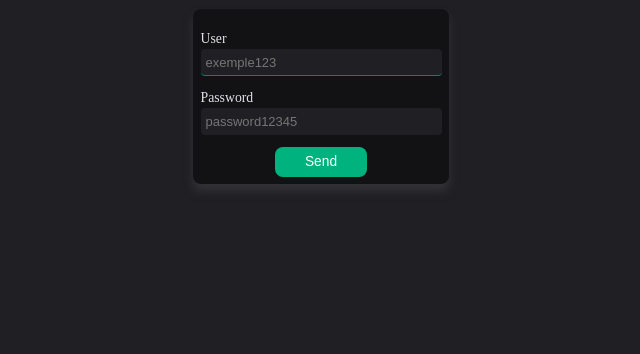
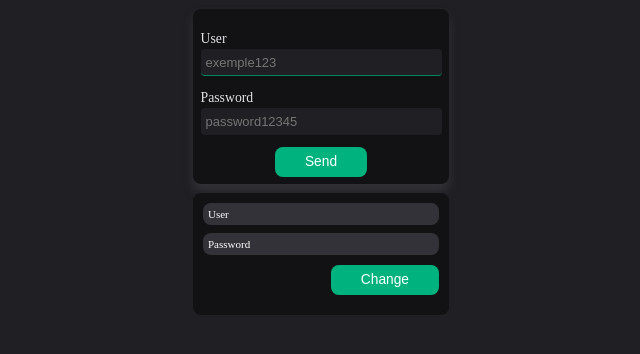
Before and after one commit to cauealb/projects-React, a React (Vite) app in the folder 03-form/: page / in a window 1280 px wide. Shown: the top 354 px of the page, without its empty margins (319-959 px from the left). Built offline with nearby package versions, Linux system fonts and the light colour scheme.

Commit message:
Finalizando o componente reutilizavel da lista de login

```diff
--- a/03-form/src/App.jsx
+++ b/03-form/src/App.jsx
@@ -2,6 +2,7 @@ import { GlobalCSS } from "../globalCSS";
 import { ThemeProvider } from "styled-components";
 import { DefaultStyledTheme } from "./theme/DefaultStyled";
 import { Form } from "./Components/Form/Form";
+import { List } from "./Components/List/ListLogin";
 
 function App() {
 
@@ -9,7 +10,7 @@ function App() {
     <>
       <ThemeProvider theme={DefaultStyledTheme}>
         <Form />
-
+        <List />
         <GlobalCSS />
       </ThemeProvider>
     </>
--- /dev/null
+++ b/03-form/src/Components/List/List.s.js
@@ -0,0 +1,39 @@
+import styled from "styled-components";
+
+export const StyledSection = styled.section`
+    display: flex;
+    flex-direction: column;
+    padding: 1rem;
+    font-size: 2.2rem;
+    width: 20%;
+    margin: auto;
+
+    background-color: ${props => props.theme['--gray-900']};
+    border-radius: 8px;
+`;
+
+export const StyledDivParagraph = styled.div`
+    display: flex;
+    flex-direction: column;
+    gap: 0.75rem;
+    background-color: transparent;
+`;
+
+export const StyledParagraph = styled.p`
+    background-color: transparent;
+    font-size: 1.1rem;
+    padding: 0.50rem;
+    border-radius: 8px;
+    background-color: ${props => props.theme['--gray-700']};
+`;
+
+export const StyledButtonList = styled.button`
+    width: fit-content;
+    align-self: flex-end;
+    background-color: ${props => props.theme['--green-300']};
+    padding: 0.75rem 3rem;
+    cursor: pointer;
+    border: none;
+    border-radius: 8px;
+    margin: 1rem 0;
+`;
--- /dev/null
+++ b/03-form/src/Components/List/ListLogin.jsx
@@ -0,0 +1,15 @@
+import { StyledSection, StyledParagraph, StyledButtonList, StyledDivParagraph } from "./List.s";
+
+export function List() {
+    return (
+        <>
+            <StyledSection>
+                <StyledDivParagraph>
+                    <StyledParagraph>User</StyledParagraph>
+                    <StyledParagraph>Password</StyledParagraph>
+                </StyledDivParagraph>
+                <StyledButtonList>Change</StyledButtonList>
+            </StyledSection>
+        </>
+    )
+}
```
Also changed, not shown: 03-form/src/Components/ListLogin.jsx (deleted).
